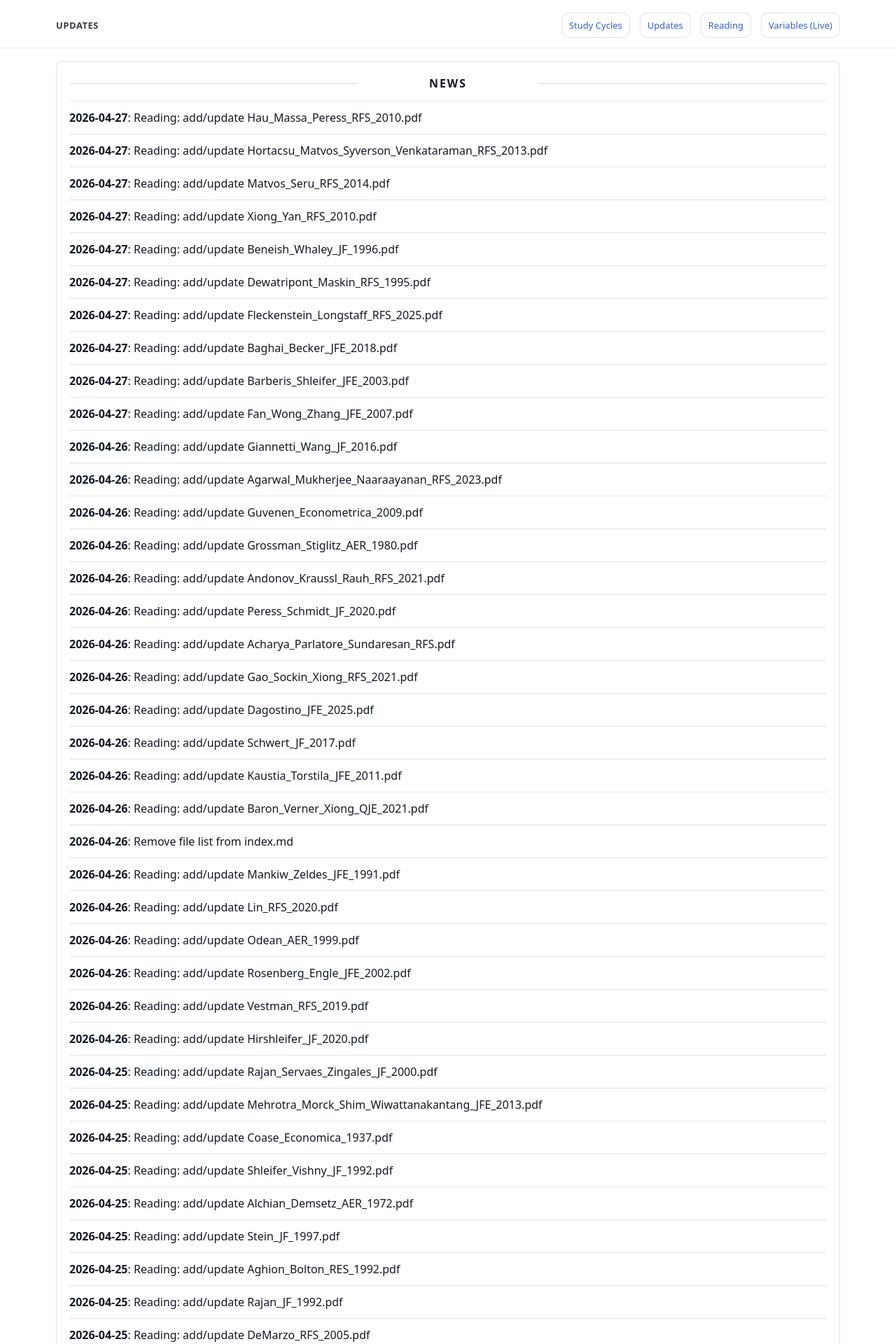
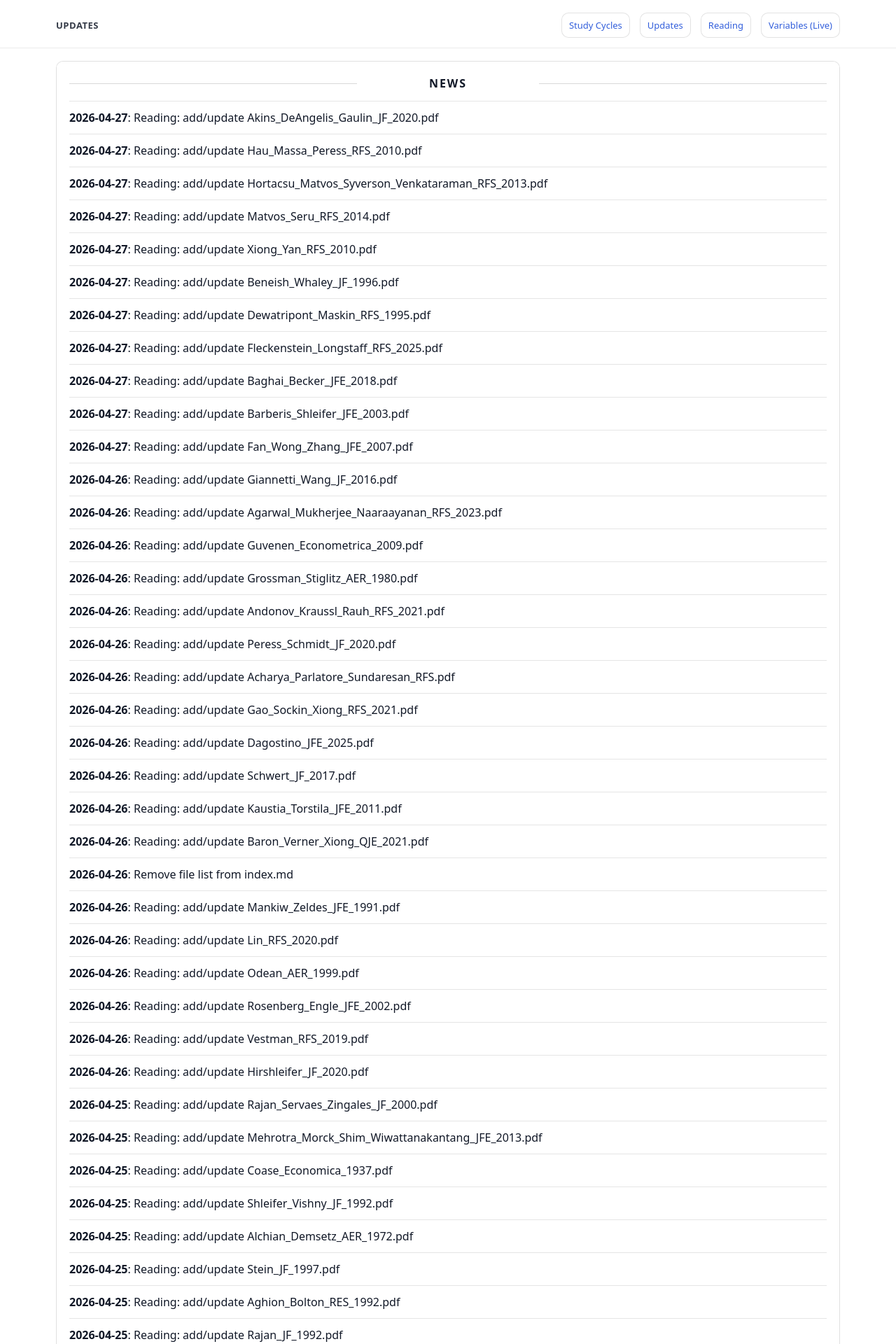
Before and after one commit to yaxinzn/study-archive, a Jekyll site: the page built from updates/index.md, in a window 1280 px wide. Shown: the top 1920 px of the page at 70% size. Built offline with Jekyll 4.4.1, drawn with Linux system fonts in a browser that asks for light colours; some of the changed text lies outside the part shown.

Commit message:
chore: update NEWS feed

```diff
--- a/_data/news.yml
+++ b/_data/news.yml
@@ -1,4 +1,7 @@
 # Auto-generated update history (sorted newest -> oldest). Do not edit manually.
+- ts: "1777286236"
+  date: "2026-04-27"
+  title: "Reading: add/update Akins_DeAngelis_Gaulin_JF_2020.pdf"
 - ts: "1777284996"
   date: "2026-04-27"
   title: "Reading: add/update Hau_Massa_Peress_RFS_2010.pdf"
```
